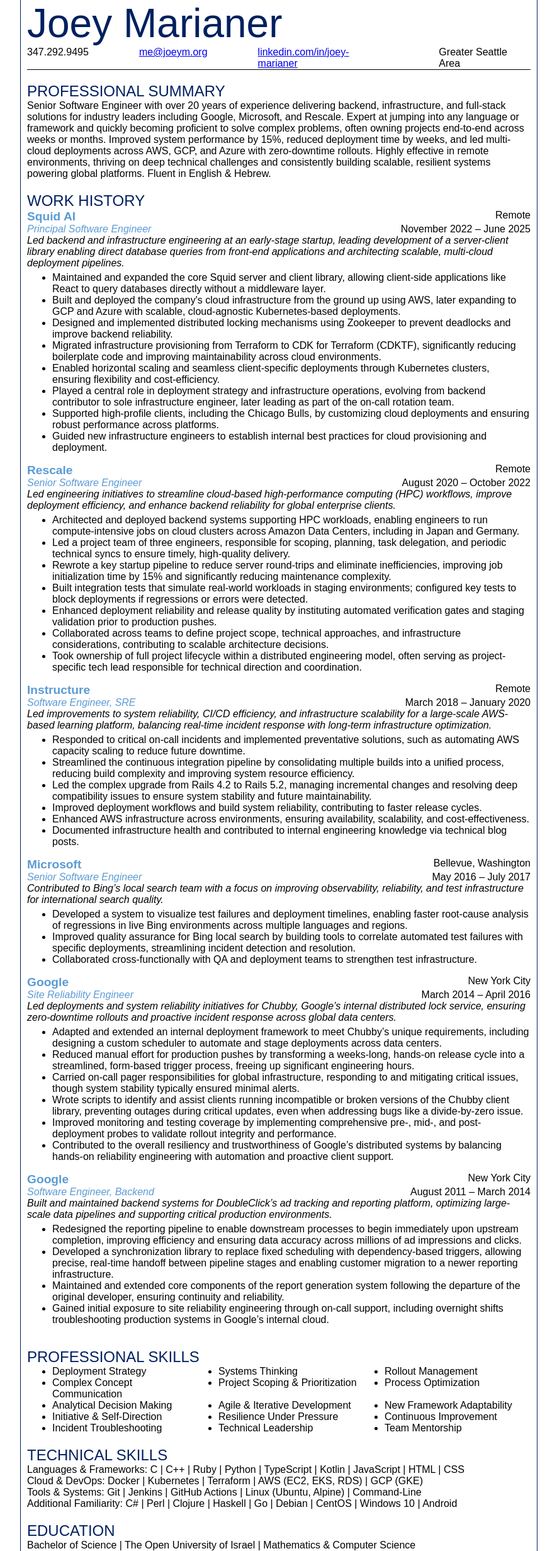
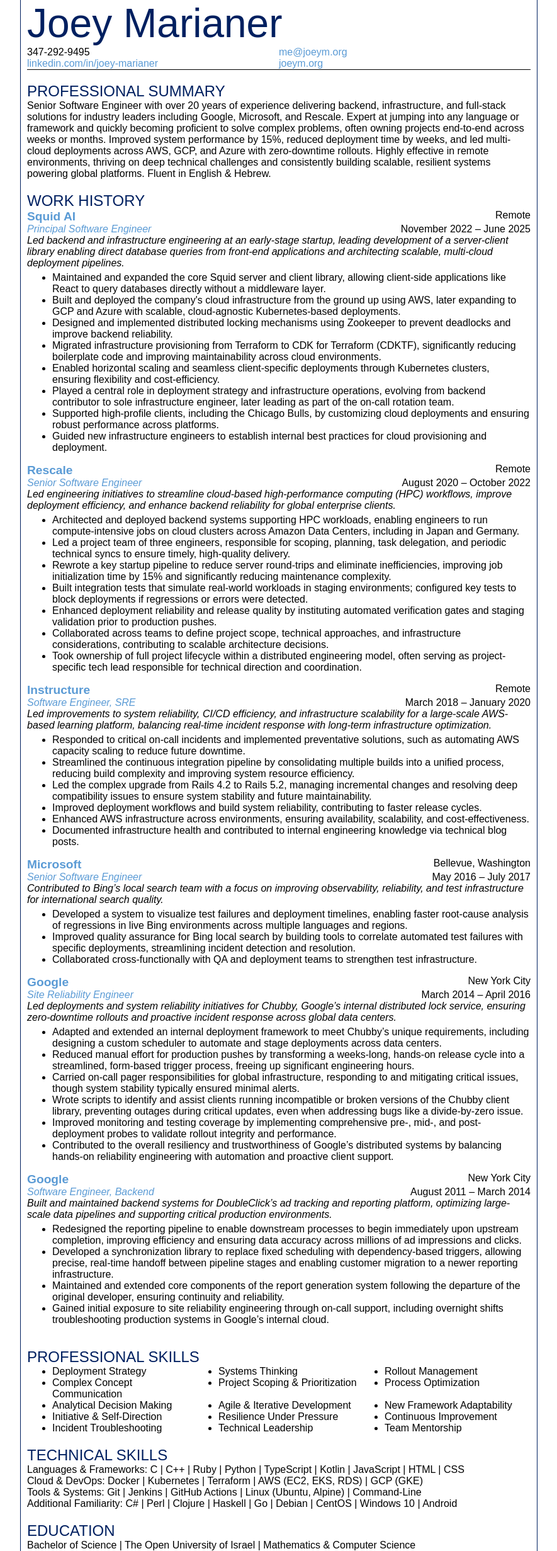
Before and after one commit to jmarianer/website, a Jekyll site: the page website/resume/index.html, which Jekyll copies as it is, in a window 1280 px wide. Shown: the whole page at 63% size, without its empty margins (197-1082 px from the left). Built offline with Jekyll 4.4.1, drawn with Linux system fonts in a browser that asks for light colours; some web fonts are replaced.

Commit message:
Contact section: add website link and improve visuals

```diff
--- a/website/resume/index.html
+++ b/website/resume/index.html
@@ -11,10 +11,24 @@
     <h1>Joey Marianer</h1>
 
     <div class="contact">
-      <span class="phone">347.292.9495</span>
-      <span class="email"><a href="mailto:me@joeym.org">me@joeym.org</a></span>
-      <span class="linkedin"><a href="https://linkedin.com/in/joey-marianer" target="_blank">linkedin.com/in/joey-marianer</a></span>
-      <span class="location">Greater Seattle Area</span>
+      <span class="phone">
+        <i class="fa-solid fa-phone"></i> 347-292-9495
+      </span>
+      <span class="email">
+        <a href="mailto:me@joeym.org">
+          <i class="fa-solid fa-envelope"></i> me@joeym.org
+        </a>
+      </span>
+      <span class="linkedin">
+        <a href="https://linkedin.com/in/joey-marianer" target="_blank">
+          <i class="fa-brands fa-linkedin"></i> linkedin.com/in/joey-marianer
+        </a>
+      </span>
+      <span class="website">
+        <a href="https://joeym.org">
+          <i class="fa-solid fa-image-portrait"></i> joeym.org
+        </a>
+      </span>
     </div>
 
     <h2>Professional summary</h2>
--- a/website/resume/style.css
+++ b/website/resume/style.css
@@ -36,9 +36,21 @@
 }
 
 div.contact {
-  display: flex;
-  gap: 5em;
-    border-bottom: 1px solid;
+  display: grid;
+  grid-template-columns: 1fr 1fr;
+  border-bottom: 1px solid;
+}
+
+@media screen and (max-width: 600px) {
+  div.contact {
+    grid-template-columns: 1fr;
+  }
+}
+
+div.contact a {
+  color: #5b9bd5;
+  text-decoration: none;
+  white-space: nowrap;
 }
 
 div.work {
```
